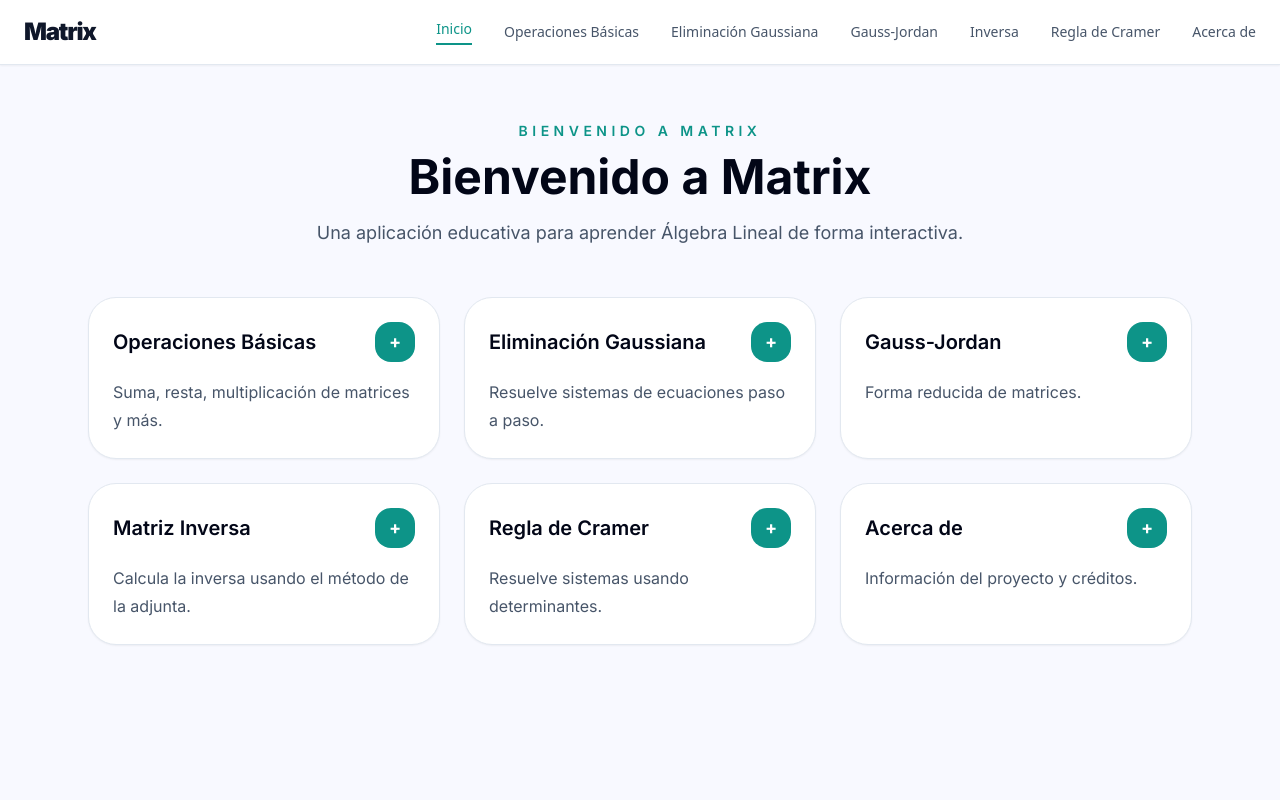
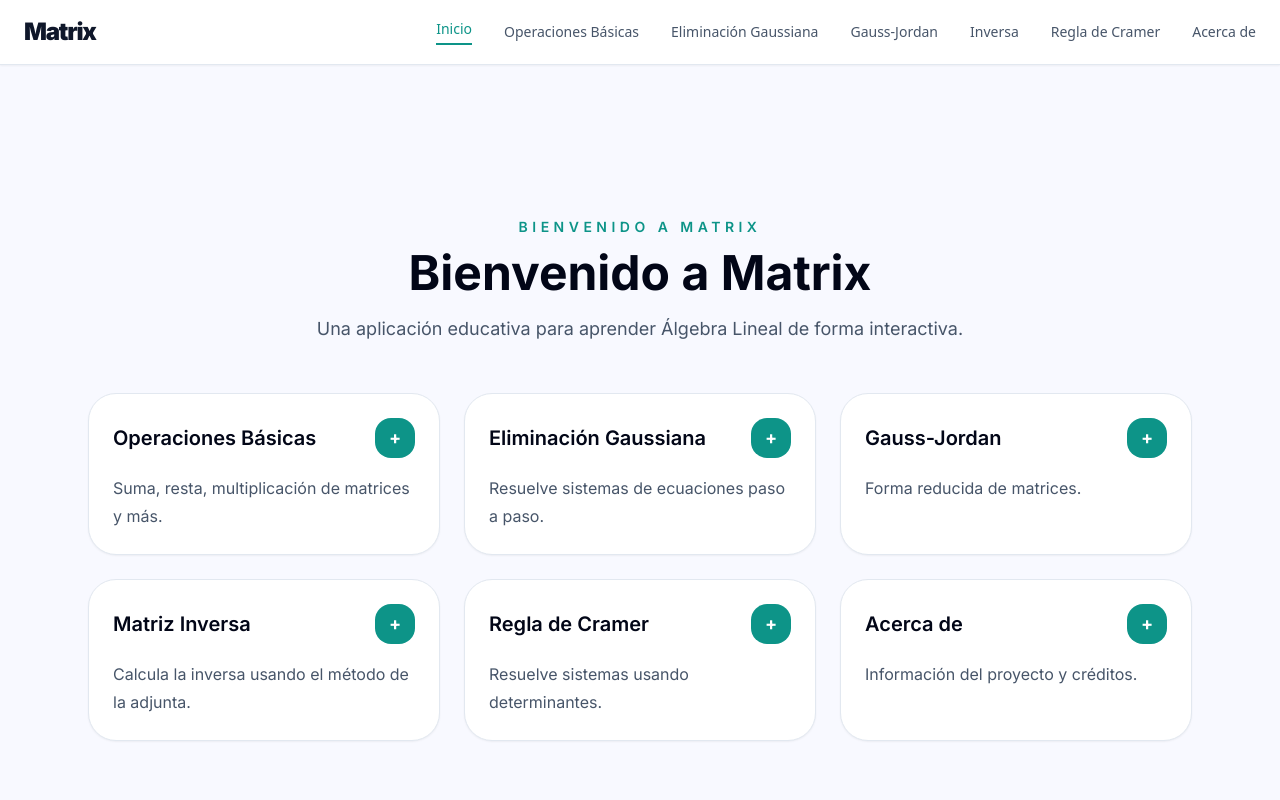
Before and after one commit to Hollmer/Matrix, a Next.js app: page / in a window 1280 px wide. Shown: the top 800 px of the page. Built offline with nearby package versions, Linux system fonts and the light colour scheme.

Commit message:
Diseño de menu 5

```diff
--- a/src/app/layout.tsx
+++ b/src/app/layout.tsx
@@ -22,8 +22,8 @@ export default function RootLayout({
       <body className="min-h-screen bg-surface-bright text-on-surface font-body selection:bg-secondary-container selection:text-on-secondary-container overflow-x-hidden">
         <div className="app-shell">
           <Navbar />
-          <div className="flex min-h-screen justify-center px-4 sm:px-6">
-            <div className="w-full max-w-6xl">
+          <div className="flex min-h-screen px-4 sm:px-6 pt-24">
+            <div className="w-full max-w-6xl mx-auto flex flex-col gap-4">
               {children}
             </div>
           </div>
--- a/src/components/Navbar.tsx
+++ b/src/components/Navbar.tsx
@@ -19,7 +19,7 @@ const Navbar = () => {
   const [menuOpen, setMenuOpen] = useState(false);
 
   return (
-    <nav className="bg-white/95 backdrop-blur-md sticky top-0 z-50 border-b border-slate-200 shadow-sm">
+    <nav className="relative bg-white/95 backdrop-blur-md sticky top-0 z-50 border-b border-slate-200 shadow-sm">
       <div className="mx-auto flex max-w-screen-2xl items-center justify-between px-6 py-4">
         <Link href="/" className="text-2xl font-black tracking-tighter text-slate-900">
           Matrix
@@ -61,7 +61,7 @@ const Navbar = () => {
       </div>
 
       {menuOpen && (
-        <div className="fixed inset-0 z-50 lg:hidden bg-slate-950/30 backdrop-blur-sm">
+        <div className="absolute inset-x-0 top-full bottom-0 z-50 lg:hidden bg-slate-950/30 backdrop-blur-sm">
           <div className="absolute inset-y-0 right-0 w-[min(90vw,320px)] bg-white p-6 shadow-2xl shadow-slate-900/20 rounded-l-[40px] border-l border-slate-200 animate-slide-in">
             <div className="mb-8 flex items-center justify-between">
               <div>
```
